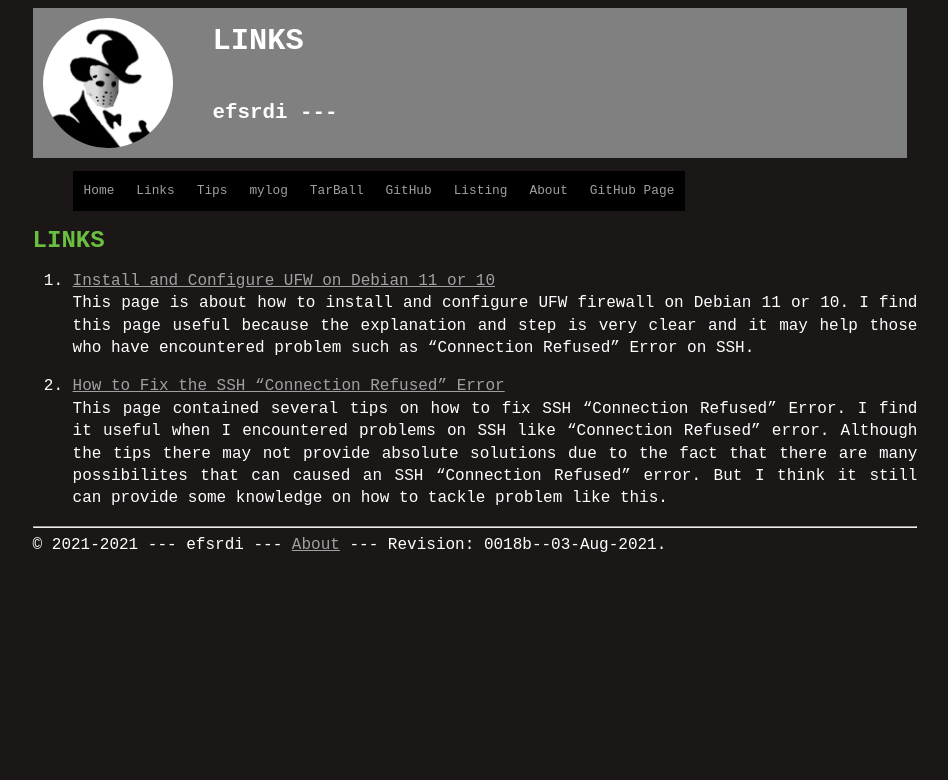
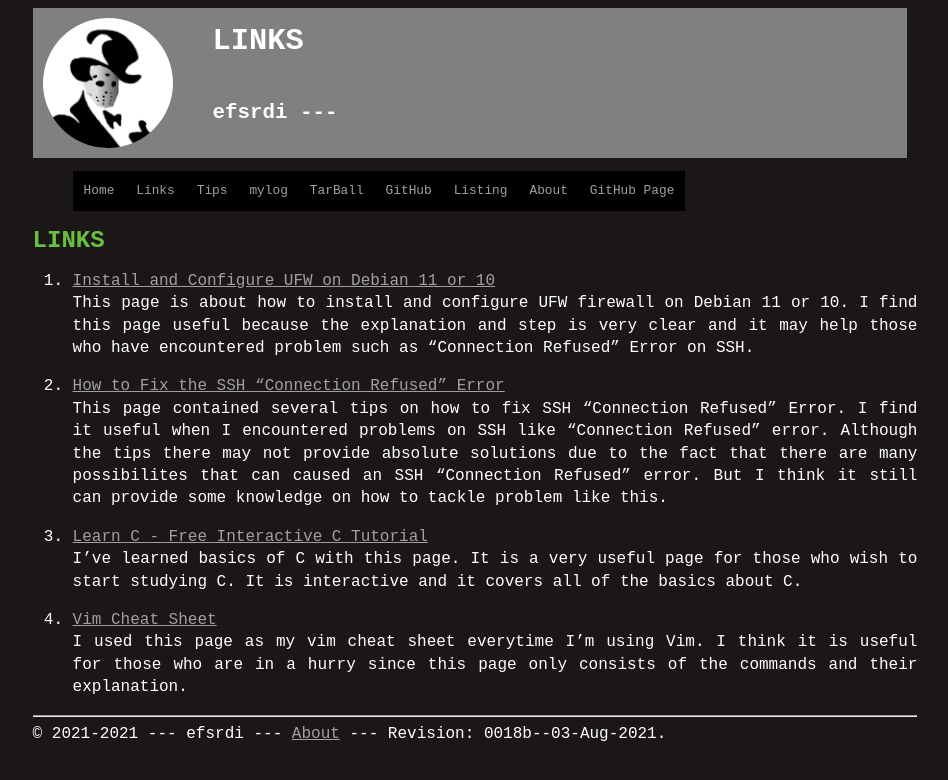
Before and after one commit to efsrdi/os212, a Jekyll site: the page built from links.md, in a window 1280 px wide. Shown: the top 780 px of the page, without its empty margins (165-1113 px from the left). Built offline with Jekyll 4.4.1, drawn with Linux system fonts in a browser that asks for light colours; our own code applies the rules of GitHub Pages for plain Markdown files.

Commit message:
Update links and mylog.txt

```diff
--- a/TXT/mylog.txt
+++ b/TXT/mylog.txt
@@ -20,7 +20,11 @@ ZCZC W02 10 L15 Assignment #05: List of all GnuPG Keys
 ZCZC W02 7 L16 Assignment #06: Importing ospubkey.txt Key from https://osp4diss.vlsm.org/W02-02.html
 ZCZC W02 5 L17 Assignment #07: Signing the Operating System public key
 ZCZC W02 5 L18 Assignment #08: Export YOUR PUBLIC KEY to repo file "TXT/mypubkey.txt"
-ZCZC W02 5 L09 Assignment in General: Update mylog.txt
+ZCZC W02 6 L09 Assignment in General: Update mylog.txt
 ZCZC W02 5 L20 Assignment #10: Review peer links
 ZCZC W02 10 L09 Assignment in General: Write a simple "myscript.sh" script to generate SHA256SUM and SHA256SUM.asc
 ZCZC W02 100 L02 ZOOM meetings related: Pertemuan sinkron OS
+ZCZC W02 90 L11 Assignment #01: Read OSC10 chapter 16 + chapter 17
+ZCZC W02 60 L12 Assignment #02: Try demos in https://github.com/UI-FASILKOM-OS/SistemOperasi/tree/master/Demos/.
+ZCZC W02 300 L13 Assignment #03: Watch: Cyber Security Introduction part 1 and the beginning of part 2
+ZCZC W02 20 L19 Assignment #09: Update my links
--- a/links.md
+++ b/links.md
@@ -13,3 +13,11 @@ This page contained several tips on how to fix SSH "Connection Refused" Error.
 I find it useful when I encountered problems on SSH like "Connection Refused" error.
 Although the tips there may not provide absolute solutions due to the fact that there are many possibilites that can caused an SSH "Connection Refused" error.
 But I think it still can provide some knowledge on how to tackle problem like this.
+
+3. [Learn C - Free Interactive C Tutorial](https://www.learn-c.org/)<br>
+I've learned basics of C with this page. It is a very useful page for those who wish to start
+studying C. It is interactive and it covers all of the basics about C.
+
+4. [Vim Cheat Sheet](https://vim.rtorr.com/)<br>
+I used this page as my vim cheat sheet everytime I'm using Vim. I think it is useful for those who are in a
+hurry since this page only consists of the commands and their explanation.
```
Also changed, not shown: 2 other files.
